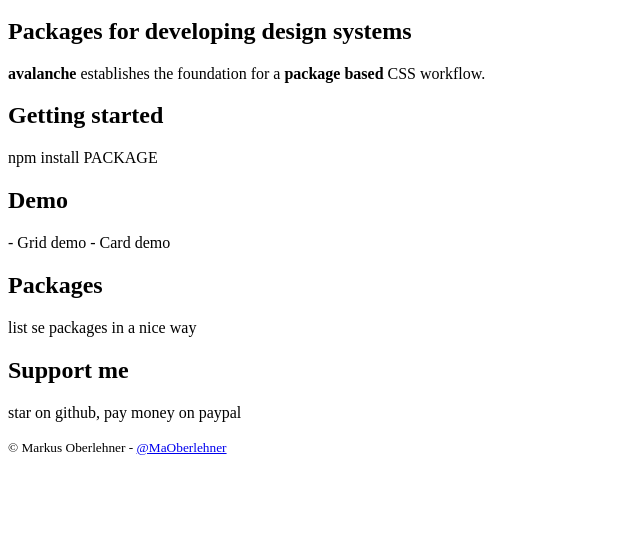
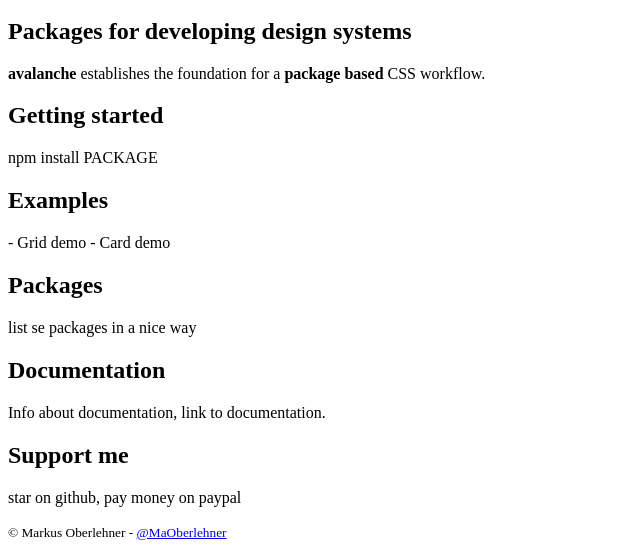
Before and after one commit to avalanchesass/avalanche-website, a Node project: template pages/index.hbs in a window 1280 px wide. Shown: the part 346-895 px from the top of the page, without its empty margins (0-640 px from the left). Before the commit the page ends 801 px from the top, so only its background shows below. Run offline with Node 20 templates, Linux system fonts and the light colour scheme; the template is opened without the code that fills it, so the values that code supplies are empty; some libraries are stand-ins or nearby versions.

Commit message:
Rename homepage Demo section to Examples, add Documentation section

```diff
--- a/pages/index.hbs
+++ b/pages/index.hbs
@@ -23,7 +23,7 @@
       </section>
 
       <section class="c-section o-container u-spacing-container-m">
-        <h2 class="c-section__title">Demo</h2>
+        <h2 class="c-section__title">Examples</h2>
         <p>
           - Grid demo
           - Card demo
@@ -36,6 +36,11 @@
       </section>
 
       <section class="c-section o-container u-spacing-container-m">
+        <h2 class="c-section__title">Documentation</h2>
+        <p>Info about documentation, link to documentation.</p>
+      </section>
+
+      <section class="c-section o-container u-spacing-container-m">
         <h2 class="c-section__title">Support me</h2>
         <p>star on github, pay money on paypal</p>
       </section>
```
